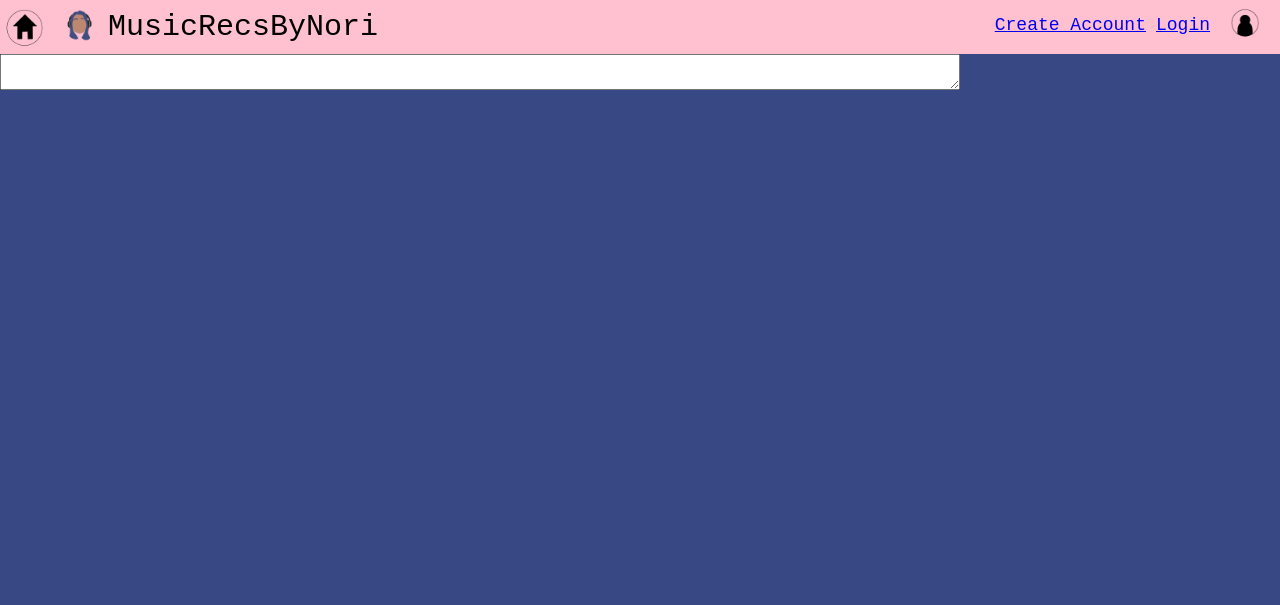
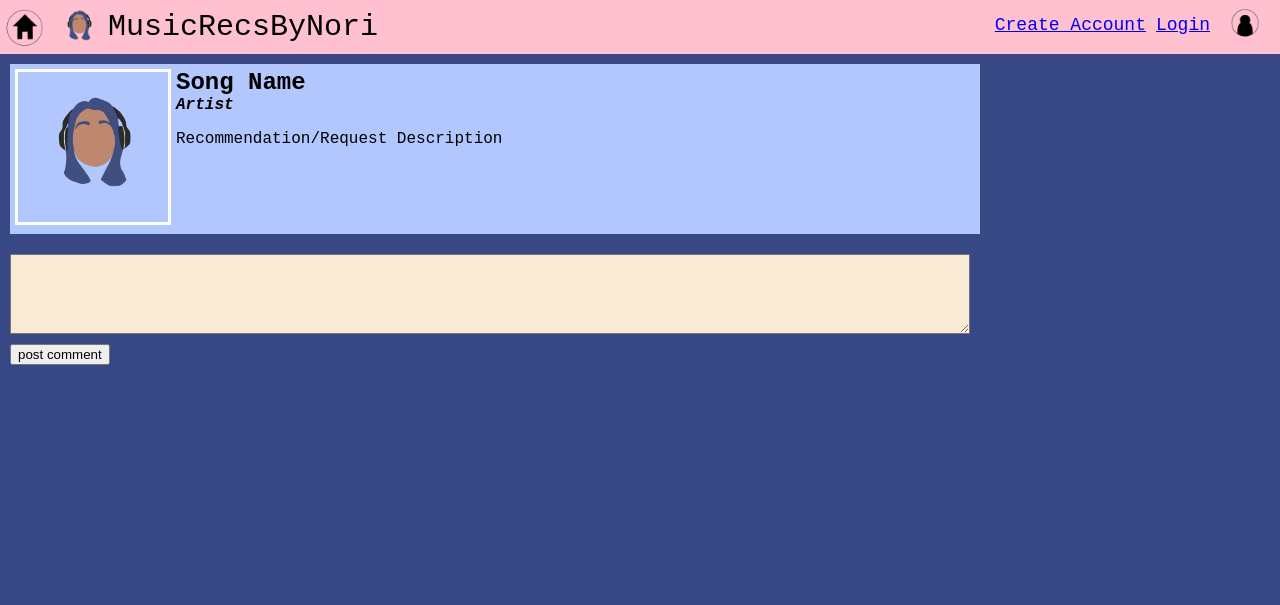
Before and after one commit to norinats/musicrecsbynori, a PHP site: page /comments.php in a window 1280 px wide. Shown: the top 605 px of the page. Run offline with PHP 8.4, Linux system fonts and the light colour scheme.

Commit message:
worked on comments page

```diff
--- /dev/null
+++ b/comment_handler.php
@@ -0,0 +1,4 @@
+<?php
+    header("Location: http://musicrecsbynori/comments.php");
+    exit();
+?>
--- a/comments.php
+++ b/comments.php
@@ -4,10 +4,17 @@
     <?php require_once "header.php"; ?>
 
         <div class="song-profile">
-
+            <img src="images/favicon.png">
+            <div>
+                <h2>Song Name</h2>
+                <h4>Artist</h4>
+                <p>Recommendation/Request Description</p>
+            </div>
         </div>
 
         <form method="POST" action="comment_handler.php">
             <textarea name="" id="" ></textarea>
+            <br>
+            <input type="submit" value="post comment">
         </form>
     <?php require_once "footer.php"; ?>
--- a/css/comments.css
+++ b/css/comments.css
@@ -3,6 +3,43 @@ body {
     background-color: #374885;
 }
 
+form {
+    display: block;
+}
+
 textarea {
+    margin: 10px;
     width: 75%;
+    background-color: antiquewhite;
+    height: 10%
 }
+
+input[type=submit] {
+    margin-left: 10px;
+}
+
+.song-profile {
+    font-family: 'Courier New', Courier, monospace;
+    background-color: #b3c7ff;
+    margin: 10px;
+    padding: 5px;
+    min-height: 160px;
+    max-width: 75%;
+}
+
+.song-profile h4 {
+    font-style: italic;
+    margin: 0;
+}
+
+.song-profile h2 {
+    margin: 0;
+}
+
+.song-profile img {
+    float: left;
+    height: 150px;
+    width: 150px;
+    border: 3px solid white;
+    margin-right: 5px;
+}
```
